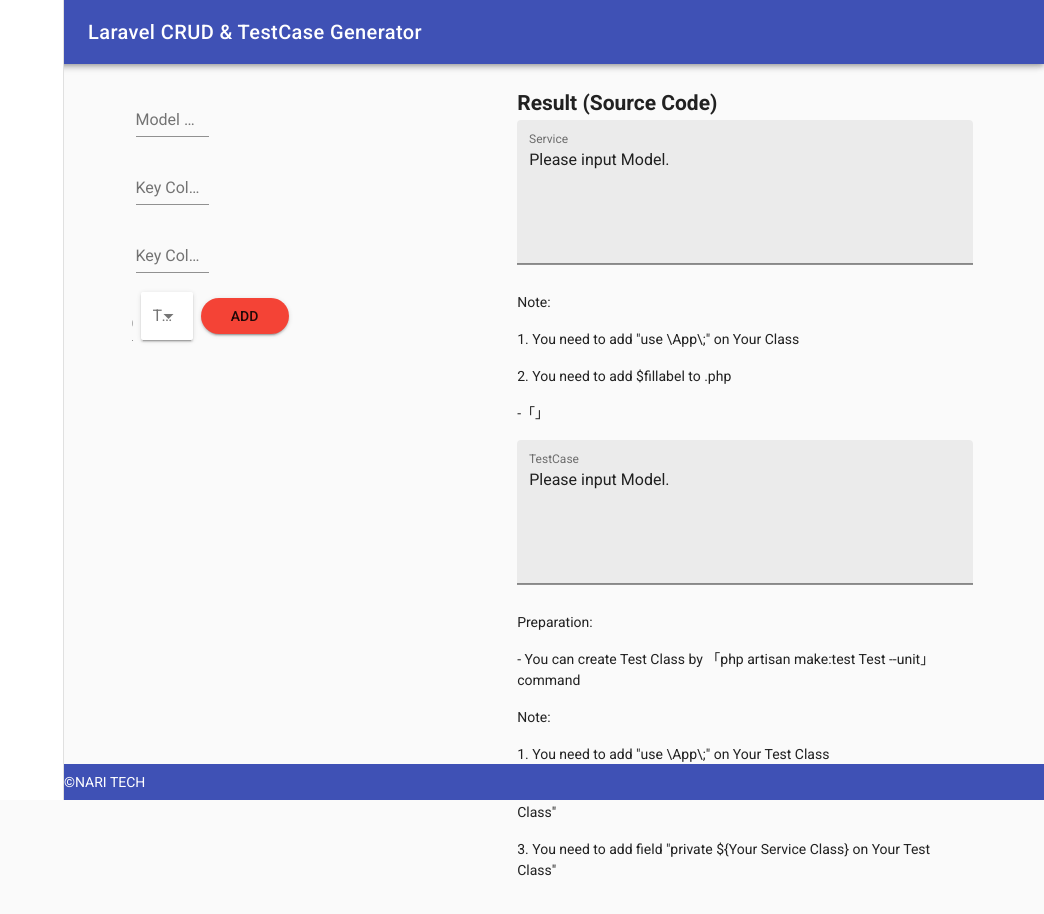
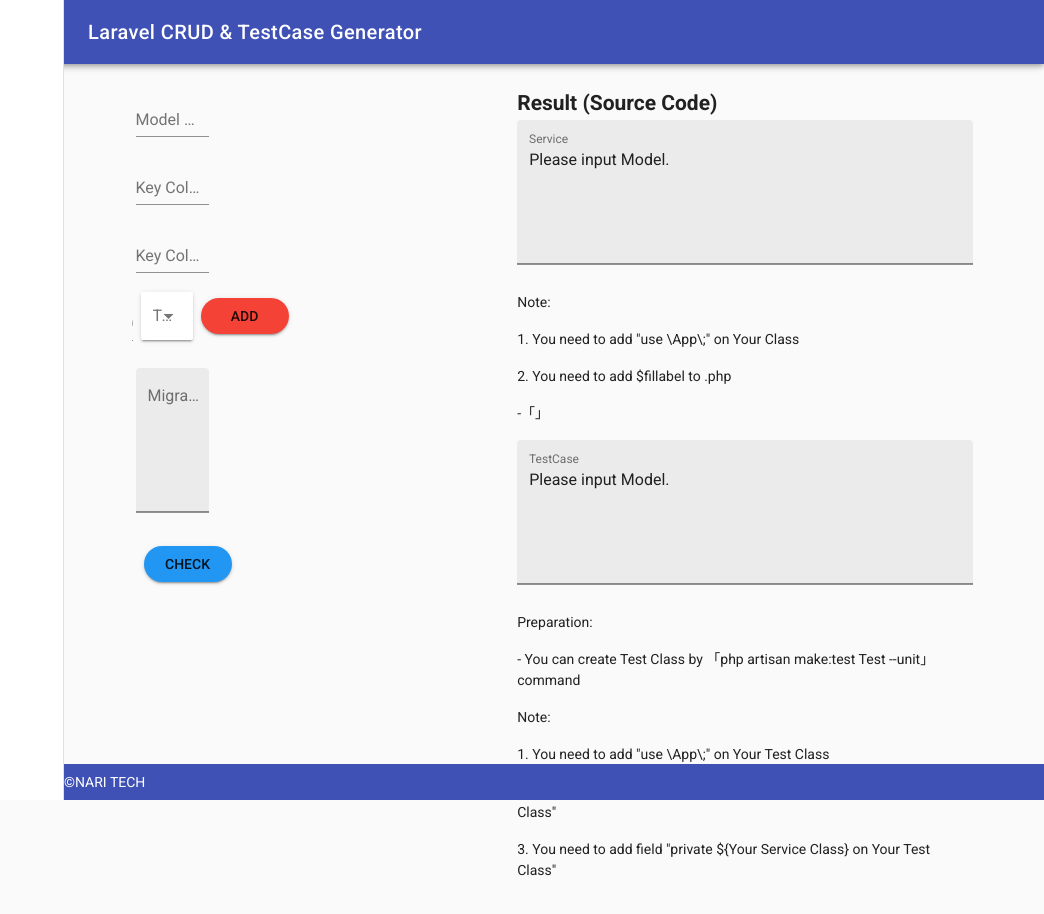
Before and after one commit to narith-minami/laravel-crud-and-test-code-generator, a Vue app: page / in a window 1280 px wide. Shown: the top 914 px of the page, without its empty margins (236-1280 px from the left). Built offline with nearby package versions, Linux system fonts and the light colour scheme.

Commit message:
Add migration code / Add data type
Implement add columns from migration code. Add data type.

```diff
--- a/src/App.vue
+++ b/src/App.vue
@@ -54,7 +54,8 @@
                 ></v-select>
               </v-layout>
               <v-layout>
-                <v-text-field ref="input_column_name"
+                <v-text-field
+                  ref="input_column_name"
                   class="pr-2"
                   label="Column Name"
                   type="text"
@@ -70,6 +71,17 @@
                   >add</v-btn
                 >
               </v-layout>
+
+              <v-textarea
+                box
+                auto-grow
+                name="input-7-4"
+                label="Migration Fileds"
+                v-model="textInput"
+              ></v-textarea>
+              <v-btn outlline round class="blue" @click="addColumnsFromText();"
+                >Check</v-btn
+              >
             </v-form>
           </v-content>
         </v-flex>
@@ -86,7 +98,7 @@
             <p>Note:</p>
             <p>1. You need to add "use \App\{{ modelName }};" on Your Class</p>
             <p>2. You need to add $fillabel to {{ modelName }}.php</p>
-            <p> -「{{ fillable }}」</p>
+            <p>-「{{ fillable }}」</p>
             <v-textarea
               box
               auto-grow
@@ -135,10 +147,20 @@
     inputName: "",
     selectType: "",
     modelName: "",
-    items: ["integer", "string", "timestamp"],
+    items: [
+      "integer",
+      "double",
+      "boolean",
+      "string",
+      "text",
+      "date",
+      "dateTime",
+      "timestamp"
+    ],
     updateKeyName: "",
     selectKeyName: "",
     inputFields: [],
+    textInput: "",
     fillable: "",
     dummy: [
       { name: "title", type: "integer" },
@@ -146,6 +168,28 @@
     ]
   }),
   methods: {
+    addColumnsFromText: function() {
+      if (this.textInput === "") {
+        return;
+      }
+      let migrationFields = this.textInput.replace(/\r\n|\r/g, "\n");
+      var lines = migrationFields.split("\n");
+      for (var i = 0; i < lines.length; i++) {
+        const str = lines[i];
+        if (str == "") {
+          continue;
+        }
+        let type = str.split(">")[1].split("(")[0];
+        let column = str.split("'")[1];
+        if (!type || !column) {
+          continue;
+        }
+        if (!(column === "id" && type === "increments")) {
+          const data = { name: column, type: type };
+          this.inputFields.push(data);
+        }
+      }
+    },
     addColumn: function() {
       if (this.inputName === "") {
         alert("Please input column name.");
@@ -159,12 +203,15 @@
       this.inputFields.push(data);
       this.fillable = "protected $fillable = [";
       for (let i = 0; i < this.inputFields.length - 1; ++i) {
-        this.fillable += "'" + this.inputFields[i]['name'] + "', ";
+        this.fillable += "'" + this.inputFields[i]["name"] + "', ";
       }
-      this.fillable += "'" + this.inputFields[this.inputFields.length - 1]['name'] + "'];";
+      this.fillable +=
+        "'" + this.inputFields[this.inputFields.length - 1]["name"] + "'];";
       this.inputName = "";
       this.selectType = "";
-      this.$nextTick(() => {this.$refs['input_column_name'].focus()})
+      this.$nextTick(() => {
+        this.$refs["input_column_name"].focus();
+      });
     },
     generateCreateMethod: function() {
       let result = "";
@@ -264,12 +311,22 @@
         if (type === "integer") {
           const value = addText ? 100 + i : 10 + i;
           inputParamCode += "\t$" + columnName + " = " + value + ";\n";
-        } else if (type === "string") {
+        } else if (type === "double") {
+          const value = addText ? 100.123 + i : 10.123 + i;
+          inputParamCode += "\t$" + columnName + " = " + value + ";\n";
+        } else if (type === "string" || type === "text") {
           const value = addText ? columnName + addText : columnName;
           inputParamCode +=
             "\t$" + columnName + " = 'This is " + value + "';\n";
-        } else if (type === "timestamp") {
+        } else if (
+          type === "date" ||
+          type === "dateTime" ||
+          type === "timestamp"
+        ) {
           inputParamCode += "\t$" + columnName + " = Carbon::now();\n";
+        } else if (type === "boolean") {
+          const value = addText ? false : true;
+          inputParamCode += "\t$" + columnName + " = " + value + ";\n";
         }
       }
       return inputParamCode;
@@ -293,10 +350,17 @@
         this.modelName.charAt(0).toLowerCase() + this.modelName.slice(1);
       let result = "public function setUp()\n";
       result += "{\n";
-      result += "\t"+"$this->" + sName + "Service = new \\App\\Services\\" + this.modelName + "Service();"+"\n";
+      result +=
+        "\t" +
+        "$this->" +
+        sName +
+        "Service = new \\App\\Services\\" +
+        this.modelName +
+        "Service();" +
+        "\n";
       result += "\tparent::setUp();\n";
       result += "}\n";
-      return result
+      return result;
     },
     generateUpdateTest: function() {
       let result = "";
@@ -432,7 +496,7 @@
       let result = "";
       const sName =
         this.modelName.charAt(0).toLowerCase() + this.modelName.slice(1);
-      result += "private $"+sName+"Service;\n";
+      result += "private $" + sName + "Service;\n";
       result += "\n";
       result += this.generateTestSetupCode();
       result += "\n";
```
